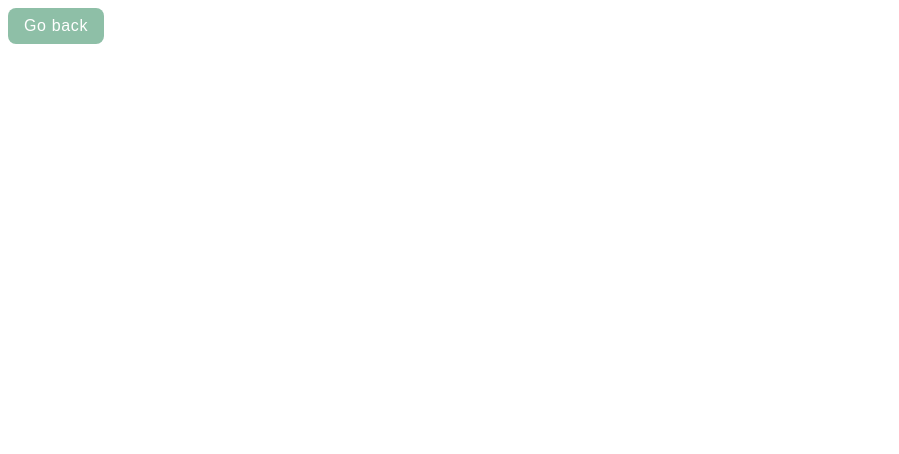
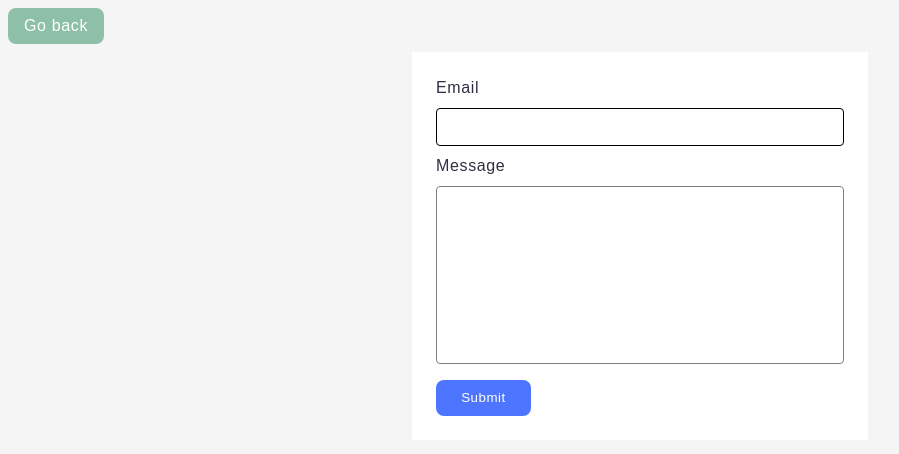
Before and after one commit to and05gt/goit-js-hw-09, a website built with Vite: page src/2-form.html in a window 1280 px wide. Shown: the whole page, without its empty margins (0-899 px from the left). Built offline with nearby package versions, Linux system fonts and the light colour scheme.

Commit message:
add styles to form

```diff
--- a/src/2-form.html
+++ b/src/2-form.html
@@ -9,6 +9,20 @@
   <body>
     <p><a class="back-link" href="./index.html">Go back</a></p>
 
+    <div class="wrapper">
+      <form class="feedback-form" autocomplete="off">
+        <label>
+          Email
+          <input type="email" name="email" autofocus />
+        </label>
+        <label>
+          Message
+          <textarea name="message" rows="8"></textarea>
+        </label>
+        <button type="submit">Submit</button>
+      </form>
+    </div>
+
     <script type="module" src="./js/2-form.js"></script>
   </body>
 </html>
--- a/src/css/styles.css
+++ b/src/css/styles.css
@@ -13,7 +13,7 @@
   font-weight: 400;
 
   color: #242424;
-  background: #fff;
+  background: #f5f5f5;
 
   font-synthesis: none;
   text-rendering: optimizeLegibility;
@@ -66,6 +66,7 @@
   display: block;
   text-align: center;
   transition: background-color 300ms ease-in-out;
+  margin-bottom: 8px;
 }
 
 .back-link:hover {
@@ -88,3 +89,86 @@
 .gallery-item:hover {
   transform: scale(1.05);
 }
+
+.wrapper {
+  padding: 24px;
+  width: 408px;
+  margin: 0 auto;
+  background-color: #fff;
+}
+
+.feedback-form {
+  display: flex;
+  flex-direction: column;
+}
+
+.feedback-form label {
+  margin-bottom: 8px;
+  font-family: 'Montserrat', sans-serif;
+  line-height: 1.5;
+  letter-spacing: 0.04em;
+  color: #2e2f42;
+  display: flex;
+  flex-direction: column;
+}
+
+.feedback-form label:last-of-type {
+  margin-bottom: 16px;
+}
+
+.feedback-form input {
+  max-width: 100%;
+  padding: 8px 16px;
+  border: 1px solid #808080;
+  border-radius: 4px;
+  margin-top: 8px;
+  outline: none;
+  font-family: 'Montserrat', sans-serif;
+  line-height: 1.5;
+  letter-spacing: 0.04em;
+  color: #2e2f42;
+  transition: border 300ms ease-in-out;
+}
+
+.feedback-form input:hover,
+.feedback-form input:focus {
+  border: 1px solid #000;
+}
+
+.feedback-form textarea {
+  max-width: 100%;
+  padding: 8px 16px;
+  border: 1px solid #808080;
+  border-radius: 4px;
+  margin-top: 8px;
+  outline: none;
+  resize: none;
+  font-family: 'Montserrat', sans-serif;
+  line-height: 1.5;
+  letter-spacing: 0.04em;
+  color: #2e2f42;
+  transition: border 300ms ease-in-out;
+}
+
+.feedback-form textarea:hover,
+.feedback-form textarea:focus {
+  border: 1px solid #000;
+}
+
+.feedback-form button {
+  border-radius: 8px;
+  padding: 8px 16px;
+  width: 95px;
+  background-color: #4e75ff;
+  border: none;
+  font-family: 'Montserrat', sans-serif;
+  font-weight: 500;
+  line-height: 1.5;
+  letter-spacing: 0.04em;
+  color: #fff;
+  transition: background-color 300ms ease-in-out;
+}
+
+.feedback-form button:hover {
+  background-color: #6c8cff;
+}
```
